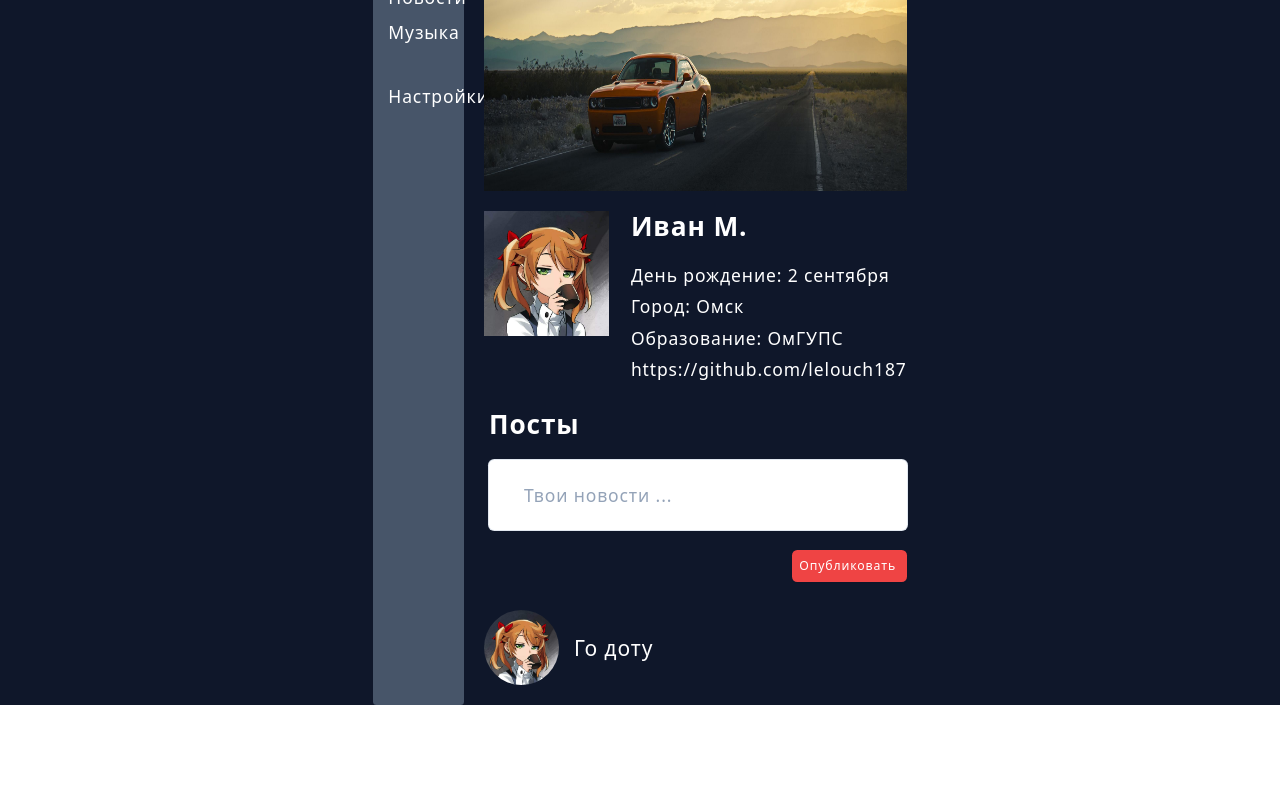
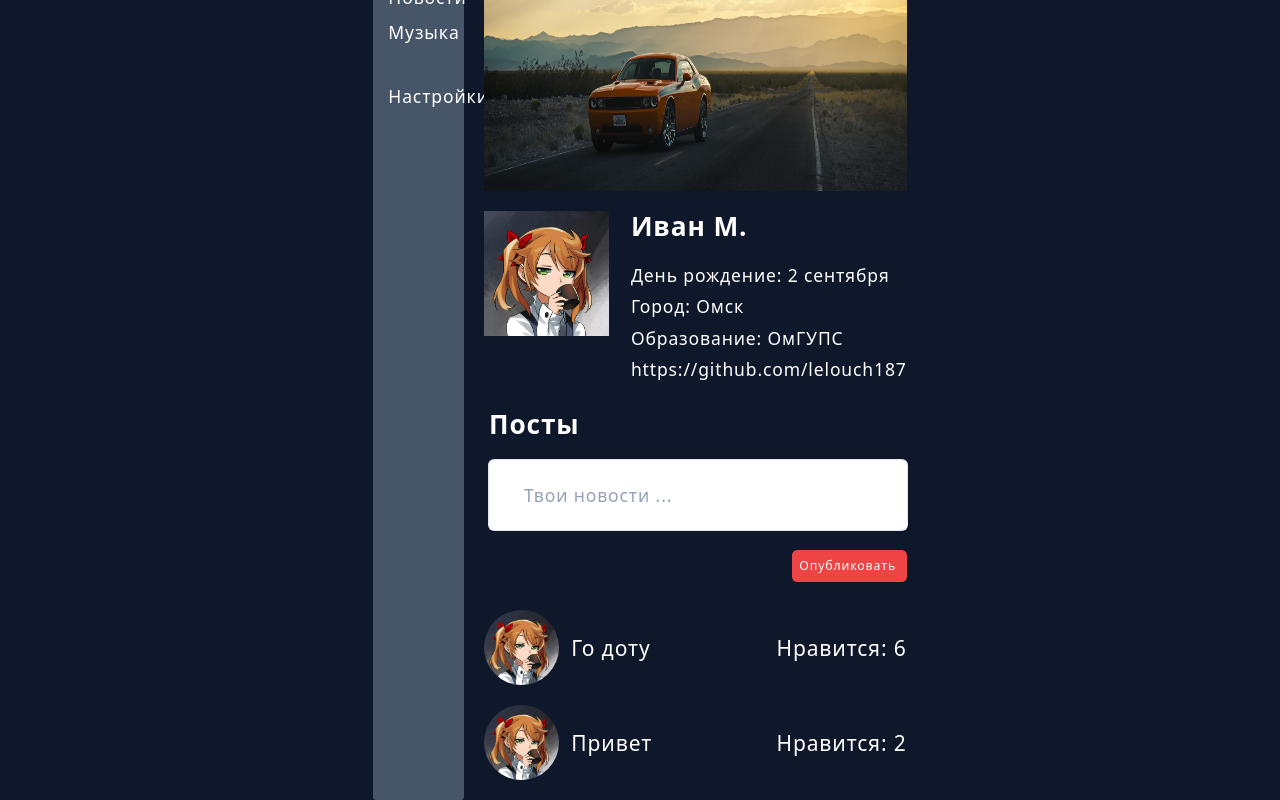
Before and after one commit to lelouch187/Social-Network, a React (Create React App) app: page / in a window 1280 px wide. Shown: the part 249-1049 px from the top of the page. Before the commit the page ends 954 px from the top, so only its background shows below. Built offline with nearby package versions, Linux system fonts and the light colour scheme.

Commit message:
ЭЗнакомство с props

```diff
--- a/src/components/Profile/Posts/Post/Post.jsx
+++ b/src/components/Profile/Posts/Post/Post.jsx
@@ -1,14 +1,17 @@
 import ava
     from "../../../../img/ava.jpg";
 
-const Post = () => {
+
+const Post = ({message, likes}) => {
     return (
-        <div className="mb-[20px] flex items-center">
+        <div className="flex mb-[20px] items-center">
             <div>
-                <img className="h-[75px] w-[75px] mr-[15px] rounded-full" src={ava} alt="avatar"/>
+                <img className="h-[75px] w-[75px] mr-[35px] rounded-full" src={ava} alt="avatar"/>
             </div>
-            <p className="text-2xl">Го доту</p>
-
+    <div className="w-[100%] flex justify-between">
+            <span className="text-2xl">{message}</span>
+            <span className="text-2xl">Нравится: {likes}</span>
+        </div>
         </div>
     )
 }
--- a/src/components/Profile/Posts/Posts.jsx
+++ b/src/components/Profile/Posts/Posts.jsx
@@ -18,7 +18,8 @@ const Posts = () => {
                     </button>
                 </form>
             </div>
-            <Post/>
+            <Post message="Го доту" likes="6"/>
+            <Post message="Привет" likes="2"/>
         </div>
     )
 }
```
